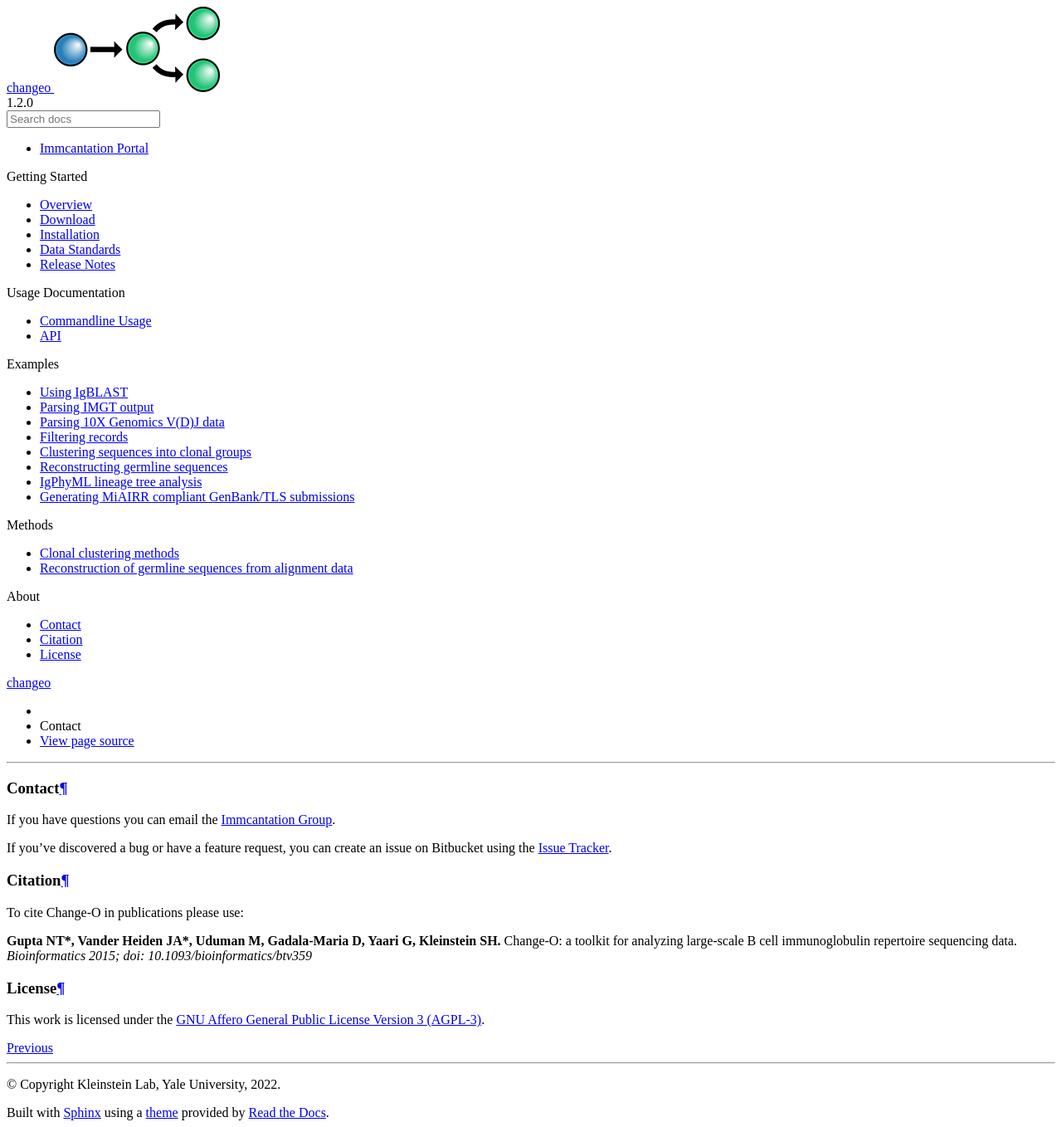
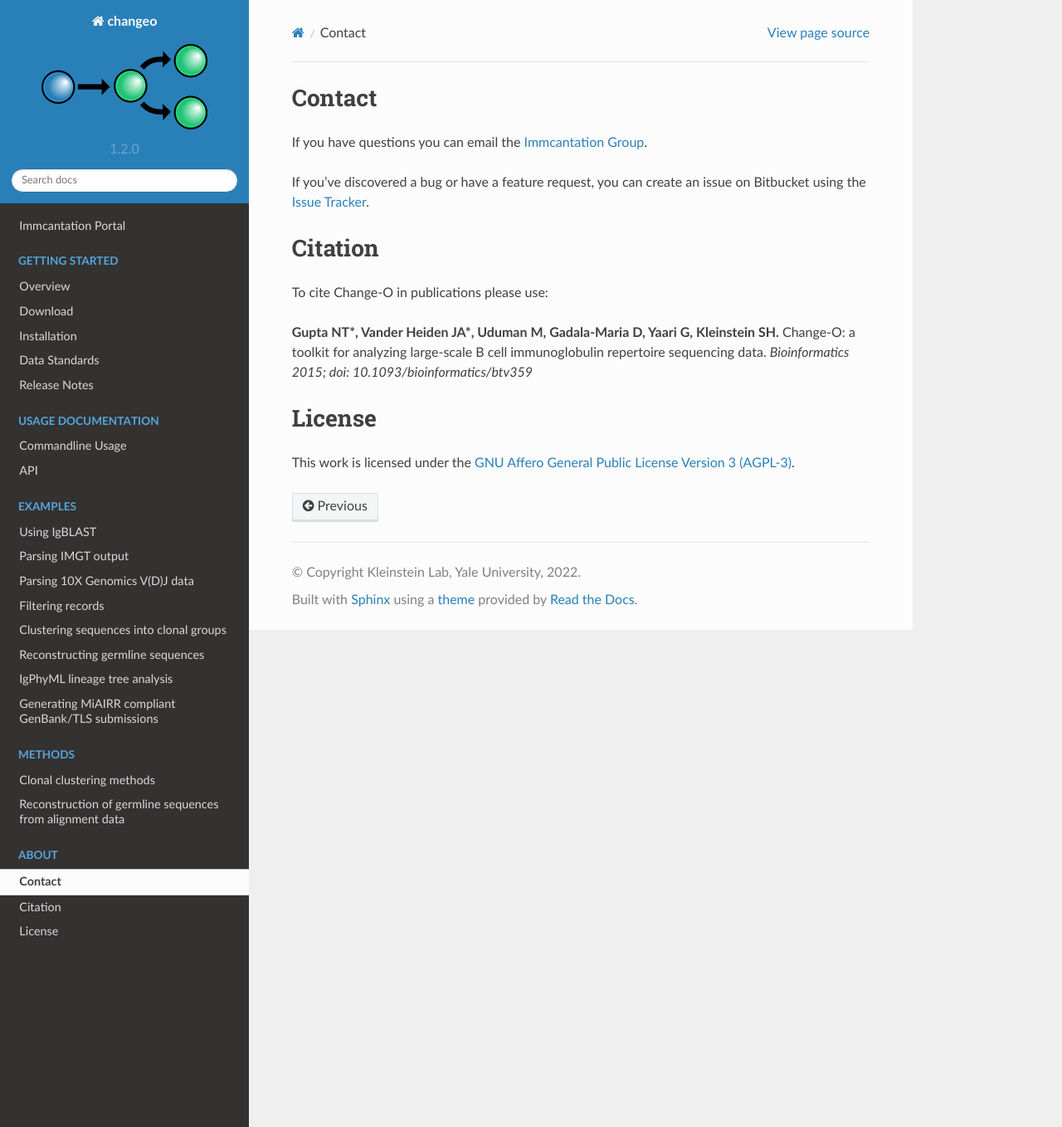
Before and after one commit to immcantation/changeo, a Sphinx documentation site: the page built from docs/info.rst, in a window 1280 px wide and 1358 px high. Shown: the whole window at 83% size. Built offline with Sphinx 7.4.7 and the Read the Docs theme 2.0.0, drawn with Linux system fonts in a browser that asks for light colours; formulas are drawn with MathJax 3.

Commit message:
changed path to css, figuring out readthedocs

```diff
--- a/docs/conf.py
+++ b/docs/conf.py
@@ -163,8 +163,8 @@ html_favicon = "_static/immcantation.ico"
 # relative to this directory. They are copied after the builtin static files,
 # so a file named "default.css" will overwrite the builtin "default.css".
 html_static_path = ['_static']
-html_context = {'css_files': ['_static/overrides.css']}
-#html_css_files = ['overrides.css']
+#html_context = {'css_files': ['_static/overrides.css']}
+html_css_files = ['overrides.css']
 
 # Add any extra paths that contain custom files (such as robots.txt or
 # .htaccess) here, relative to this directory. These files are copied
```
